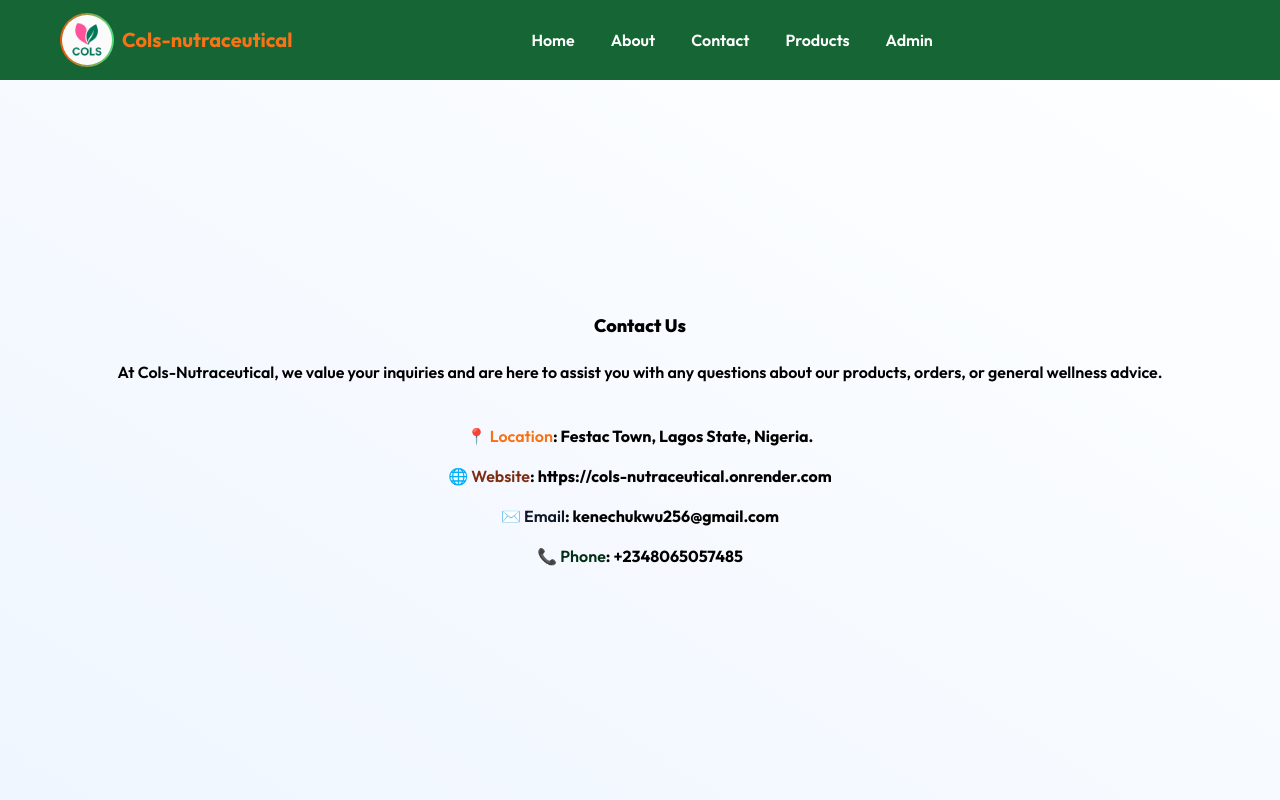
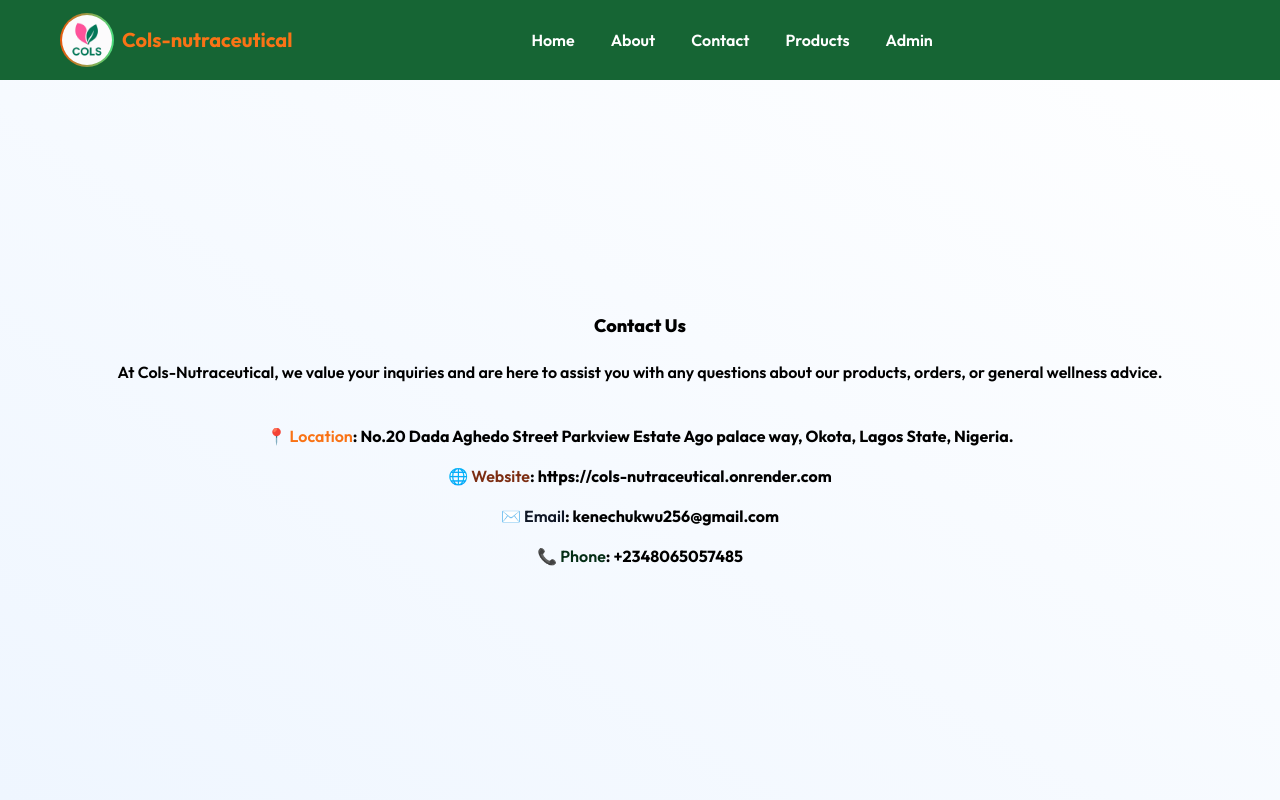
Before and after one commit to Tech041/cols-med, a React (Vite) app in the folder client/: page /contact in a window 1280 px wide. Shown: the top 800 px of the page. Built offline with nearby package versions, Linux system fonts and the light colour scheme; no server answers.

Commit message:
edited contact

```diff
--- a/client/src/pages/contact/Contact.jsx
+++ b/client/src/pages/contact/Contact.jsx
@@ -18,7 +18,8 @@ const Contact = () => {
           <div className="flex flex-col justify-center items-center gap-4 mt-5 pt-5">
             <p className="font-bold text-center">
               <span className="font-semibold text-orange-500">📍 Location</span>
-              : Festac Town, Lagos State, Nigeria.
+              : No.20 Dada Aghedo Street Parkview Estate Ago palace way, Okota,
+              Lagos State, Nigeria.
             </p>
             <p className="font-bold text-center">
               <span className="font-semibold text-orange-900">🌐 Website</span>:
```
Also changed, not shown: 2 other files (tests, documents, lock files or other folders).
